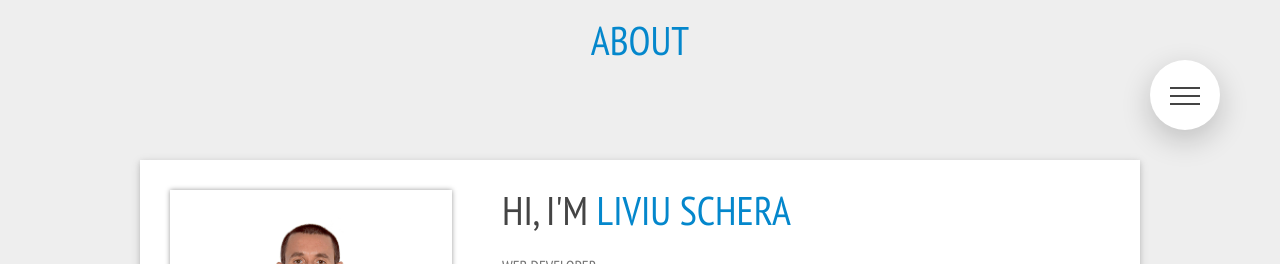
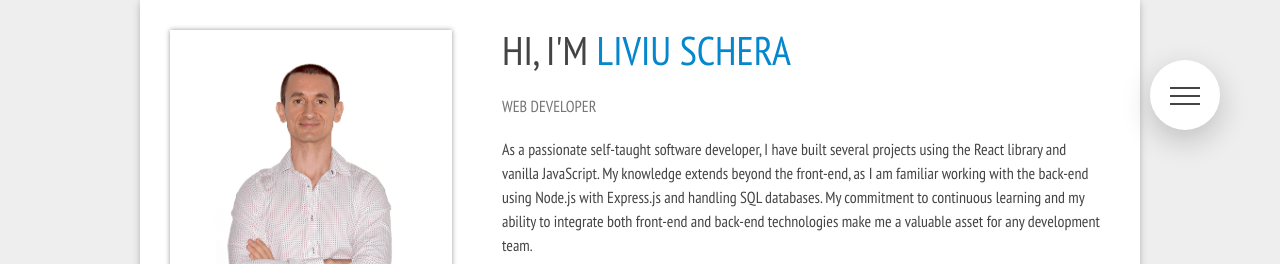
Before and after one commit to liviuschera/liviuschera.github.io, a website with bundled scripts: page index.html in a window 1280 px wide. Shown: the top 264 px of the page. Built offline with nearby package versions, Linux system fonts and the light colour scheme.

Commit message:
remove: redundant about heading from index.html

```diff
--- a/index.html
+++ b/index.html
@@ -73,7 +73,7 @@
         <!-- ABOUT -->
 
         <article class="section-wrapper" id="about">
-            <h1 class="heading-primary" id="about-link">About</h1>
+            <!-- <h1 class="heading-primary" id="about-link">About</h1> -->
             <section class="section section-about">
                 <aside class="section-about__left">
                     <div class="photo-box">
```
